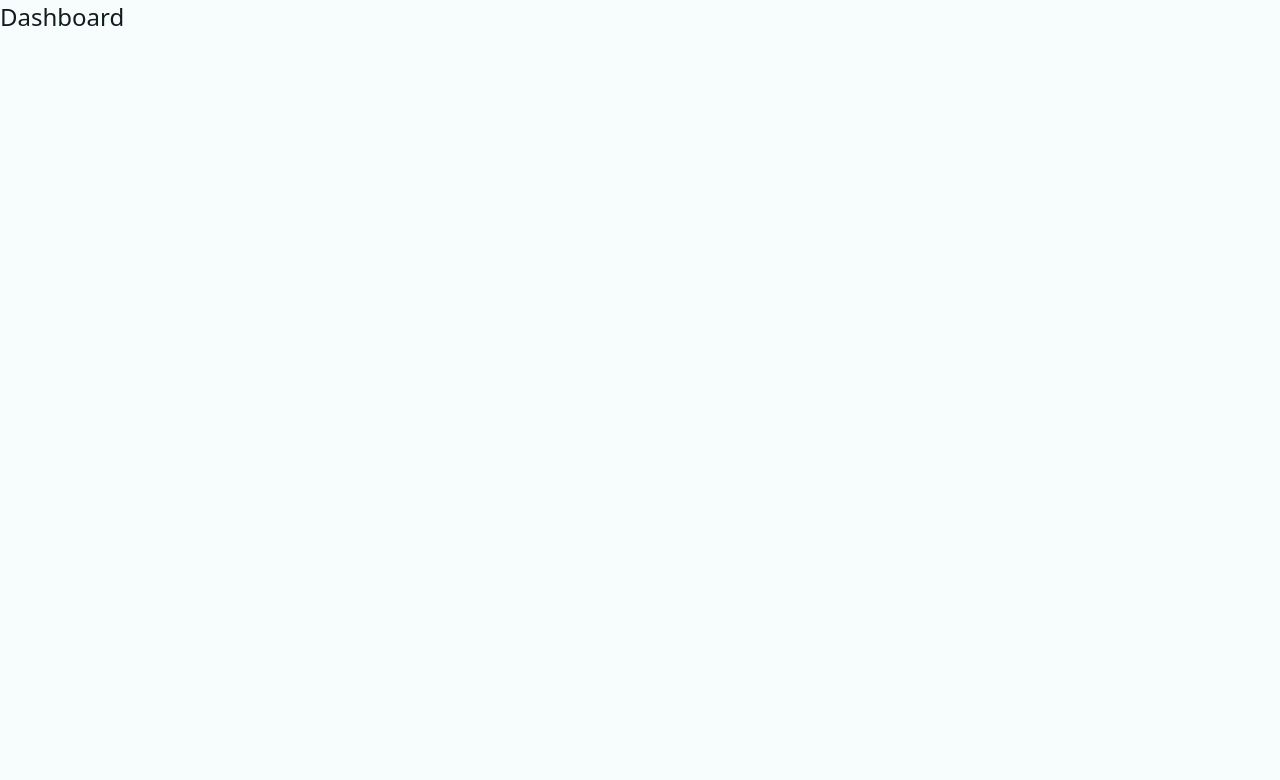
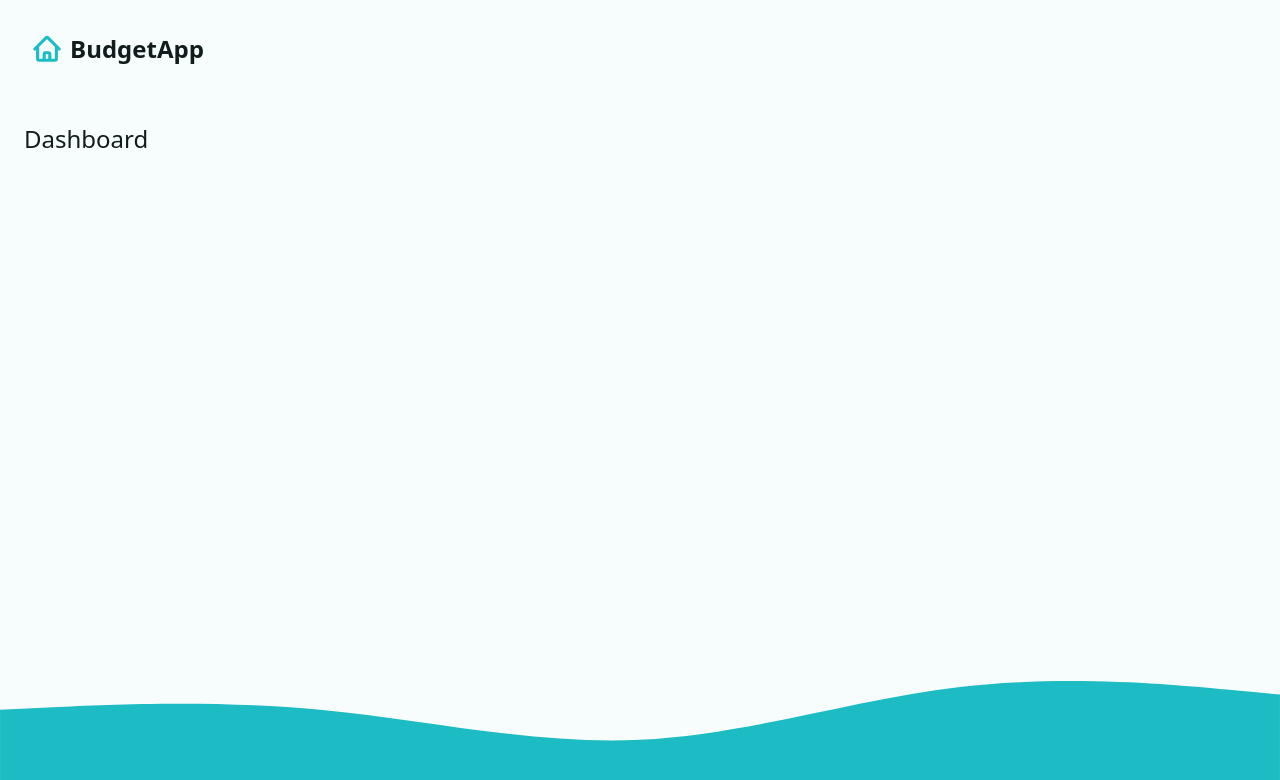
Before and after one commit to AlbertSigsbert/Budget-App, a React (Vite) app: page / in a window 1280 px wide. Shown: the top 780 px of the page. Built offline with nearby package versions, Linux system fonts and the light colour scheme.

Commit message:
Layouts & Actions

```diff
--- a/package.json
+++ b/package.json
@@ -9,6 +9,7 @@
     "preview": "vite preview"
   },
   "dependencies": {
+    "@heroicons/react": "^2.0.16",
     "react": "^18.2.0",
     "react-dom": "^18.2.0",
     "react-router-dom": "^6.9.0"
--- a/src/App.jsx
+++ b/src/App.jsx
@@ -3,17 +3,36 @@
   RouterProvider,
 } from "react-router-dom";
 
+//Layouts
+import Main, { mainLoader } from "./layouts/Main";
+
 //Pages
 import Dashboard, { dashboardLoader } from "./pages/Dashboard";
 import Error from "./pages/Error";
 
+//Actions
+import { logoutAction } from "./actions/logout";
+
 const router = createBrowserRouter([
   {
     path: "/",
-    element: <Dashboard/>,
-    loader:dashboardLoader,
-    errorElement:<Error/>
+    element: <Main/>,
+    loader:mainLoader,
+    errorElement:<Error/>,
+    children:[
+      {
+        index:true,
+        element: <Dashboard/>,
+        loader:dashboardLoader,
+        errorElement:<Error/>
+      },
+      {
+        path:"logout",
+        action:logoutAction
+      }
+    ]
   },
+
 ]);
 
 function App() {
--- /dev/null
+++ b/src/actions/logout.js
@@ -0,0 +1,13 @@
+//rrd imports
+import { redirect } from "react-router-dom";
+//helpers
+import { deleteItem } from "../helpers";
+
+export async function logoutAction(){
+    //delete user
+     deleteItem({key:"userName"});
+
+    //redirect
+    return redirect("/")
+
+}
--- /dev/null
+++ b/src/components/Nav.jsx
@@ -0,0 +1,31 @@
+//rrd imports
+import { Form, NavLink } from "react-router-dom";
+
+//assets
+import { TrashIcon } from '@heroicons/react/24/solid'
+import logomark from "../assets/logomark.svg";
+
+const Nav = ({ userName }) => {
+  return (
+    <nav>
+      <NavLink to="/" aria-label="Go to home">
+        <img src={logomark} alt="logo" height={30} />
+        <span>BudgetApp</span>
+      </NavLink>
+      {userName && (
+        <Form method="post" action="logout" onSubmit={(event)=> {
+            if(!confirm("Do you want to delete user and all his data?")){
+                event.preventDefault()
+            }
+        }}>
+          <button type="submit" className="btn btn--warning">
+            <span>Delete User</span>
+            <TrashIcon width={20}/>
+          </button>
+        </Form>
+      )}
+    </nav>
+  );
+};
+
+export default Nav;
--- a/src/helpers.js
+++ b/src/helpers.js
@@ -2,3 +2,8 @@
 export const fetchData = (key) => {
     return JSON.parse(localStorage.getItem(key))
 }
+
+//delete item
+export const deleteItem = ({key}) => {
+    return localStorage.removeItem(key);
+}
--- /dev/null
+++ b/src/layouts/Main.jsx
@@ -0,0 +1,35 @@
+//rrd imports
+import { Outlet, useLoaderData } from "react-router-dom";
+
+//assets
+import wave from "../assets/wave.svg";
+
+//components
+import Nav from "../components/Nav";
+
+//helpers
+import { fetchData } from "../helpers";
+
+//loader
+export function mainLoader() {
+  const userName = fetchData("userName");
+  return { userName };
+}
+
+const Main = () => {
+  const { userName } = useLoaderData();
+
+  return (
+    <div className="layout">
+      <Nav userName={userName}/>
+      <main>
+        <Outlet />
+      </main>
+      <footer>
+        <img src={wave} alt="wave" />
+      </footer>
+    </div>
+  );
+};
+
+export default Main;
```
Also changed, not shown: 1 other file (tests, documents, lock files or other folders).
